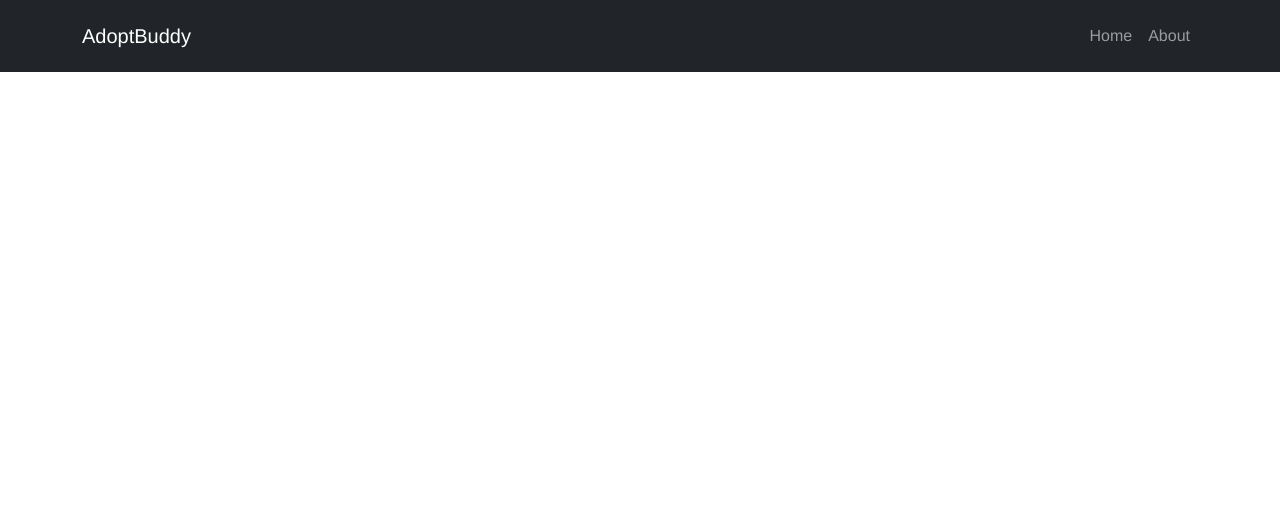
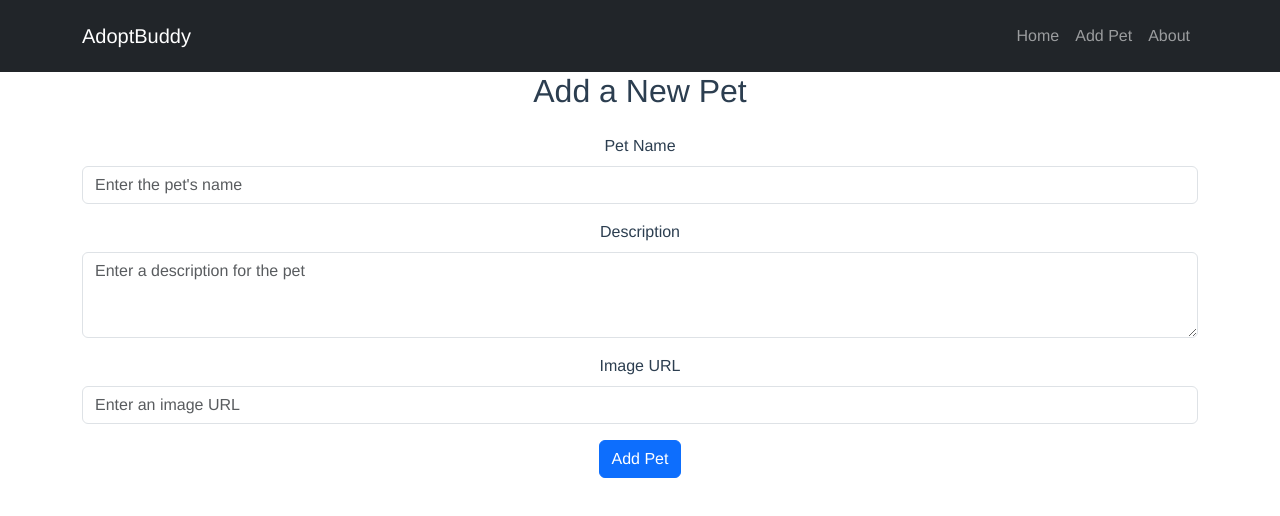
Before and after one commit to Lucasinoo27/AdoptBuddy, a Vue app: page /add-pet in a window 1280 px wide. Shown: the top 516 px of the page. Built offline with nearby package versions, Linux system fonts and the light colour scheme.

Commit message:
Implemented AddPet feature, integrated Pinia for state management, and updated the homepage to display dynamically added pets.

```diff
--- a/package.json
+++ b/package.json
@@ -10,6 +10,7 @@
   "dependencies": {
     "bootstrap": "^5.3.3",
     "core-js": "^3.8.3",
+    "pinia": "^2.2.6",
     "vue": "^3.2.13",
     "vue-router": "^4.4.5"
   },
--- a/src/App.vue
+++ b/src/App.vue
@@ -5,6 +5,7 @@
         <router-link class="navbar-brand" to="/">AdoptBuddy</router-link>
         <div class="navbar-nav">
           <router-link class="nav-link" to="/">Home</router-link>
+          <router-link class="nav-link" to="/add-pet">Add Pet</router-link>
           <router-link class="nav-link" to="/about">About</router-link>
         </div>
       </div>
--- /dev/null
+++ b/src/components/AddPet.vue
@@ -0,0 +1,72 @@
+<template>
+  <div>
+    <form @submit.prevent="submitPet">
+      <div class="mb-3">
+        <label for="name" class="form-label">Pet Name</label>
+        <input
+          type="text"
+          id="name"
+          class="form-control"
+          v-model="pet.name"
+          placeholder="Enter the pet's name"
+          required
+        />
+      </div>
+      <div class="mb-3">
+        <label for="description" class="form-label">Description</label>
+        <textarea
+          id="description"
+          class="form-control"
+          v-model="pet.description"
+          placeholder="Enter a description for the pet"
+          rows="3"
+          required
+        ></textarea>
+      </div>
+      <div class="mb-3">
+        <label for="image" class="form-label">Image URL</label>
+        <input
+          type="url"
+          id="image"
+          class="form-control"
+          v-model="pet.image"
+          placeholder="Enter an image URL"
+          required
+        />
+      </div>
+      <button type="submit" class="btn btn-primary">Add Pet</button>
+    </form>
+  </div>
+</template>
+
+<script>
+import { usePetStore } from "@/stores/petStore";
+
+export default {
+  name: "AddPet",
+  data() {
+    return {
+      pet: {
+        name: "",
+        description: "",
+        image: "",
+      },
+    };
+  },
+  methods: {
+    submitPet() {
+      const petStore = usePetStore();
+      petStore.addPet(this.pet);
+
+      // Resetovanie formulára
+      this.pet = {
+        name: "",
+        description: "",
+        image: "",
+      };
+
+      alert("Pet added successfully!");
+    },
+  },
+};
+</script>
--- a/src/main.js
+++ b/src/main.js
@@ -1,9 +1,11 @@
 import { createApp } from "vue";
 import App from "./App.vue";
+import { createPinia } from "pinia";
 import router from "./router";
 import "bootstrap/dist/css/bootstrap.min.css";
 import "bootstrap";
 
 const app = createApp(App);
+app.use(createPinia());
 app.use(router);
 app.mount("#app");
--- a/src/router/index.js
+++ b/src/router/index.js
@@ -1,10 +1,12 @@
 import { createRouter, createWebHistory } from "vue-router";
 import Home from "../views/HomePage.vue";
 import About from "../views/AboutPage.vue";
+import AddPetPage from "@/views/AddPetPage.vue";
 
 const routes = [
   { path: "/", name: "Home", component: Home },
   { path: "/about", name: "About", component: About },
+  { path: "/add-pet", name: "AddPetPage", component: AddPetPage },
 ];
 
 const router = createRouter({
--- /dev/null
+++ b/src/views/AddPetPage.vue
@@ -0,0 +1,15 @@
+<template>
+  <div class="container">
+    <h2 class="mb-4">Add a New Pet</h2>
+    <AddPet />
+  </div>
+</template>
+
+<script>
+import AddPet from "@/components/AddPet.vue";
+
+export default {
+  name: "AddPetPage",
+  components: { AddPet },
+};
+</script>
--- a/src/views/HomePage.vue
+++ b/src/views/HomePage.vue
@@ -2,17 +2,17 @@
   <div class="container text-center my-4">
     <h1 class="display-4 fw-bold">Welcome to AdoptBuddy!</h1>
     <p class="mt-3 fs-5">Platform for finding pets for adoption.</p>
-
     <div class="row mt-5">
       <div class="col-md-4 mb-4" v-for="pet in pets" :key="pet.id">
         <div class="card">
-          <img :src="pet.image" class="card-img-top" alt="Pet image" />
+          <img
+            :src="pet.image"
+            class="card-img-top fixed-image"
+            alt="Pet image"
+          />
           <div class="card-body">
             <h5 class="card-title">{{ pet.name }}</h5>
             <p class="card-text">{{ pet.description }}</p>
-            <router-link :to="'/pets/' + pet.id" class="btn btn-primary"
-              >View Details</router-link
-            >
           </div>
         </div>
       </div>
@@ -21,38 +21,23 @@
 </template>
 
 <script>
+import { usePetStore } from "@/stores/petStore";
+
 export default {
   name: "HomePage",
-  data() {
-    return {
-      pets: [
-        {
-          id: 1,
-          name: "Buddy",
-          description: "Friendly dog",
-          image: "https://via.placeholder.com/150",
-        },
-        {
-          id: 2,
-          name: "Kitty",
-          description: "Lovely cat",
-          image: "https://via.placeholder.com/150",
-        },
-        {
-          id: 3,
-          name: "Charlie",
-          description: "Playful puppy",
-          image: "https://via.placeholder.com/150",
-        },
-      ],
-    };
+  computed: {
+    pets() {
+      const petStore = usePetStore();
+      return petStore.pets;
+    },
   },
 };
 </script>
 
 <style scoped>
-.card-img-top {
-  height: 350px;
+.fixed-image {
+  height: 500px;
+  width: 100%;
   object-fit: cover;
 }
 </style>
```
Also changed, not shown: babel.config.ts (renamed from babel.config.js), vue.config.ts (renamed from vue.config.js), 2 other files (tests, documents, lock files or other folders).
